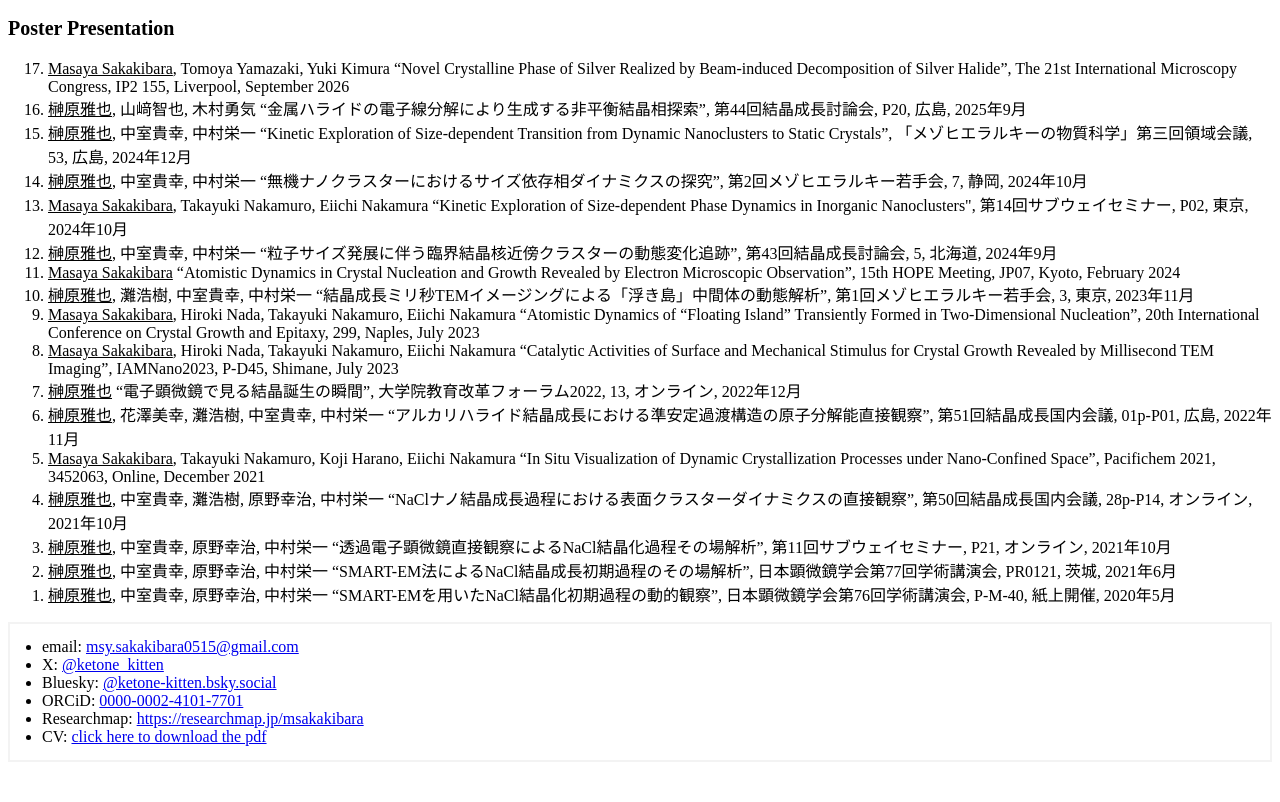
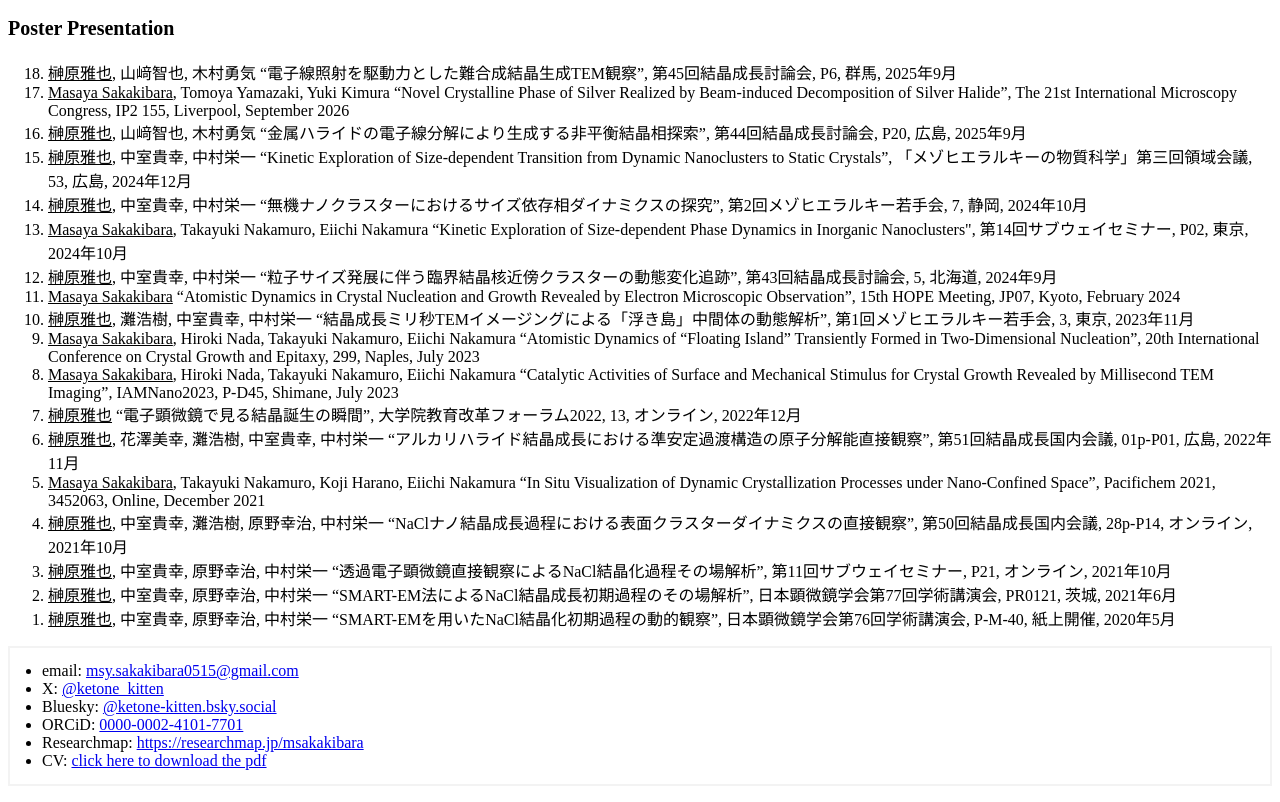
Before and after one commit to ketoneko/personal, a plain HTML site: page pres_list.html in a window 1280 px wide. Shown: the part 1133-1935 px from the top of the page. Before the commit the page ends 1911 px from the top, so only its background shows below. Drawn offline with Linux system fonts and the light colour scheme.

Commit message:
Update pres_list.html

```diff
--- a/pres_list.html
+++ b/pres_list.html
@@ -72,6 +72,8 @@
         </ol>
         <h3>Oral Presentation</h3>
         <ol reversed class="publi">
+            <!--<li><u>榊原雅也</u>, 原野幸治, 國貞雄二, 山﨑智也, 木村勇気 “電子線誘起分解を利用した大気下不安定物質のTEM鏡筒内その場生成”, 令和8年度日本顕微鏡学会北海道支部学術講演会, XX, 北海道, 2026年12月</li>-->
+            <!--<li><u>榊原雅也</u>, 山﨑智也, 木村勇気 “TEM内高真空環境を利用した高反応性結晶生成その場観察と反応解析”, 第55回結晶成長国内会議, 24p-A14, 北海道, 2026年11月</li>-->
             <li><u>榊原雅也</u>, 山﨑智也, 木村勇気 “銀ハライドへの電子線照射に伴う相ダイナミクスのその場観察”, 日本顕微鏡学会第82回学術講演会, 3H_IBM-6_18, 宮城, 2026年5月</li>
             <li><u>榊原雅也</u>, 山﨑智也, 木村勇気 “前駆体分解法による低密度金属相の速度論的生成その場観察”, JpGU-AGU Joint Meeting 2026, M-IS19, 千葉, 2026年5月</li>
             <li><u>Masaya Sakakibara</u>, Tomoya Yamazaki, Yuki Kimura “Atomic-resolution In-situ Analysis of Non-equilibrium Crystal Structure Formed via Radiolysis of Metal Halides”, 日本化学会第106春季年会, A1455-3am-05, Chiba, March 2026</li>
@@ -95,6 +97,7 @@
         </ol>
         <h3>Poster Presentation</h3>
         <ol reversed class="publi">
+            <li><u>榊原雅也</u>, 山﨑智也, 木村勇気 “電子線照射を駆動力とした難合成結晶生成TEM観察”, 第45回結晶成長討論会, P6, 群馬, 2025年9月</li>
             <li><u>Masaya Sakakibara</u>, Tomoya Yamazaki, Yuki Kimura “Novel Crystalline Phase of Silver Realized by Beam-induced Decomposition of Silver Halide”, The 21st International Microscopy Congress, IP2 155, Liverpool, September 2026</li>
             <li><u>榊原雅也</u>, 山﨑智也, 木村勇気 “金属ハライドの電子線分解により生成する非平衡結晶相探索”, 第44回結晶成長討論会, P20, 広島, 2025年9月</li>
             <li><u>榊原雅也</u>, 中室貴幸, 中村栄一 “Kinetic Exploration of Size-dependent Transition from Dynamic Nanoclusters to Static Crystals”, 「メゾヒエラルキーの物質科学」第三回領域会議, 53, 広島, 2024年12月</li>
```
